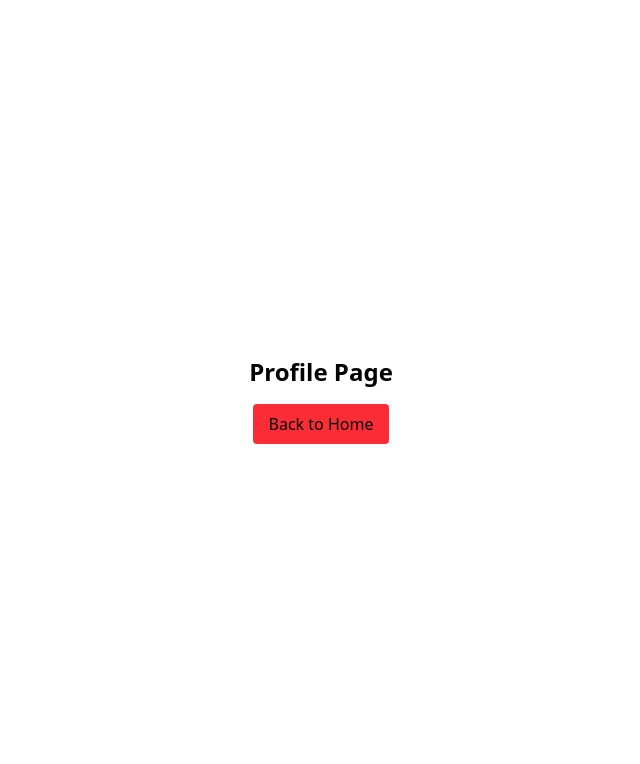
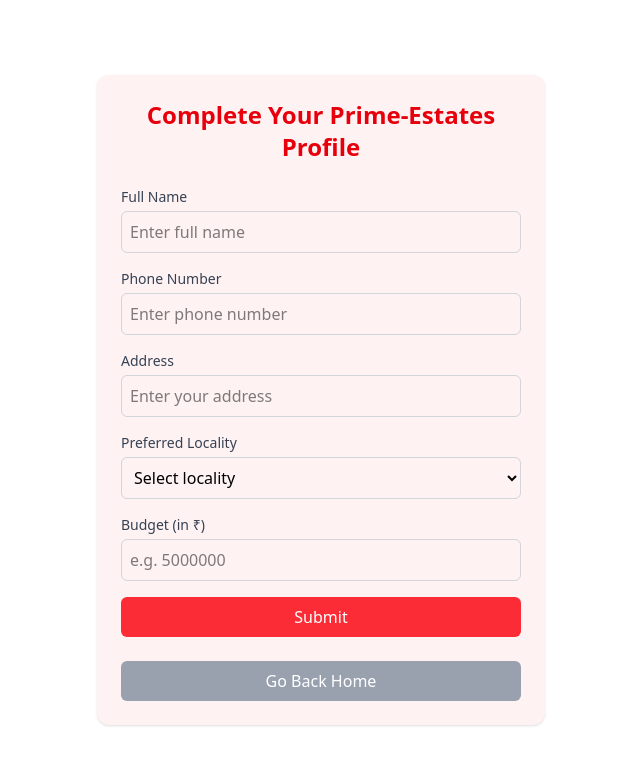
Before and after one commit to Lavanya-sh-1234/Prime-Estates, a Next.js app: page /profile in a window 1280 px wide. Shown: the top 764 px of the page, without its empty margins (319-959 px from the left). Built offline with nearby package versions, Linux system fonts and the light colour scheme.

Commit message:
added profile page logic and layout

```diff
--- a/src/app/profile/page.tsx
+++ b/src/app/profile/page.tsx
@@ -1,14 +1,155 @@
-import Link from "next/link";
+"use client";
 
-export default function Page() {
+import { Formik, Form, Field, ErrorMessage } from "formik";
+import { useRouter } from "next/navigation";
+import * as Yup from "yup";
+
+const ProfileSchema = Yup.object({
+  fullName: Yup.string().required("Full name is required"),
+  phone: Yup.string()
+    .matches(/^[0-9]{10}$/, "Enter a valid 10-digit number")
+    .required("Phone number is required"),
+  address: Yup.string().required("Address is required"),
+  locality: Yup.string().required("Preferred locality is required"),
+  budget: Yup.number()
+    .typeError("Budget must be a number")
+    .required("Budget is required"),
+});
+
+export default function ProfilePage() {
+  const router = useRouter();
   return (
-    <main className="min-h-screen flex items-center justify-center">
-      <div className="flex flex-col items-center gap-4">
-        <h1 className="text-2xl font-semibold">Profile Page</h1>
-        <Link href="/" replace>
-          <button className="px-4 py-2 bg-red-500 rounded">Back to Home</button>
-        </Link>
+    <div
+      className="min-h-screen flex items-center justify-center bg-white"
+      suppressHydrationWarning
+    >
+      <div className="w-full max-w-md bg-red-50 p-6 rounded-xl shadow-sm">
+        <h1 className="text-2xl font-semibold text-red-600 mb-6 text-center">
+          Complete Your Prime-Estates Profile
+        </h1>
+
+        <Formik
+          initialValues={{
+            fullName: "",
+            phone: "",
+            address: "",
+            locality: "",
+            budget: "",
+          }}
+          validationSchema={ProfileSchema}
+          onSubmit={(values, { resetForm }) => {
+            console.log("Form Data:", values);
+            alert("Profile submitted successfully!");
+            resetForm();
+          }}
+        >
+          {() => (
+            <Form className="space-y-4">
+              <div>
+                <label className="block text-sm font-medium text-gray-700">
+                  Full Name
+                </label>
+                <Field
+                  name="fullName"
+                  className="w-full border border-gray-300 rounded-md p-2 mt-1"
+                  placeholder="Enter full name"
+                />
+                <ErrorMessage
+                  name="fullName"
+                  component="div"
+                  className="text-red-500 text-sm"
+                />
+              </div>
+
+              <div>
+                <label className="block text-sm font-medium text-gray-700">
+                  Phone Number
+                </label>
+                <Field
+                  name="phone"
+                  className="w-full border border-gray-300 rounded-md p-2 mt-1"
+                  placeholder="Enter phone number"
+                />
+                <ErrorMessage
+                  name="phone"
+                  component="div"
+                  className="text-red-500 text-sm"
+                />
+              </div>
+
+              <div>
+                <label className="block text-sm font-medium text-gray-700">
+                  Address
+                </label>
+                <Field
+                  name="address"
+                  className="w-full border border-gray-300 rounded-md p-2 mt-1"
+                  placeholder="Enter your address"
+                />
+                <ErrorMessage
+                  name="address"
+                  component="div"
+                  className="text-red-500 text-sm"
+                />
+              </div>
+
+              <div>
+                <label className="block text-sm font-medium text-gray-700">
+                  Preferred Locality
+                </label>
+                <Field
+                  as="select"
+                  name="locality"
+                  className="w-full border border-gray-300 rounded-md p-2 mt-1"
+                >
+                  <option value="">Select locality</option>
+                  <option value="Andheri">Andheri</option>
+                  <option value="Bandra">Bandra</option>
+                  <option value="Powai">Powai</option>
+                  <option value="Juhu">Juhu</option>
+                  <option value="Thane">Thane</option>
+                </Field>
+                <ErrorMessage
+                  name="locality"
+                  component="div"
+                  className="text-red-500 text-sm"
+                />
+              </div>
+
+              <div>
+                <label className="block text-sm font-medium text-gray-700">
+                  Budget (in ₹)
+                </label>
+                <Field
+                  name="budget"
+                  className="w-full border border-gray-300 rounded-md p-2 mt-1"
+                  placeholder="e.g. 5000000"
+                />
+                <ErrorMessage
+                  name="budget"
+                  component="div"
+                  className="text-red-500 text-sm"
+                />
+              </div>
+
+              <button
+                type="submit"
+                className="w-full bg-red-500 text-white py-2 rounded-md hover:bg-red-600 transition"
+              >
+                Submit
+              </button>
+
+              <button
+                type="button"
+                onClick={() => router.push("/")}
+                className="w-full mt-2 bg-gray-400 text-white py-2 rounded-md hover:bg-gray-500 transition"
+              >
+                Go Back Home
+              </button>
+            </Form>
+          )}
+        </Formik>
       </div>
-    </main>
+    </div>
   );
 }
--- a/src/components/Navbar.tsx/Navbar.tsx
+++ b/src/components/Navbar.tsx/Navbar.tsx
@@ -6,10 +6,12 @@
   HeartIcon,
   DevicePhoneMobileIcon,
   Bars3Icon,
+  UserIcon,
 } from "@heroicons/react/24/solid";
 import { useRouter } from "next/navigation";
 
 import { removeToken } from "@/utils/loginHandler";
+import Link from "next/link";
 
 type NavbarProps = { authToken?: string | null };
 
@@ -59,6 +61,15 @@
           Download App
           <DevicePhoneMobileIcon className="w-4 h-4 sm:w-5 sm:h-5" />
         </span>
+        <span className="flex items-center gap-1">
+          <Link
+            href="/profile"
+            className="flex items-center gap-1 hover:text-red-600"
+          >
+            Profile
+            <UserIcon className="w-4 h-4 sm:w-5 sm:h-5" />
+          </Link>
+        </span>
         <span className="whitespace-nowrap">Post your Property</span>
 
         <div className="bg-red-600 text-white font-light text-xs sm:text-sm rounded h-6 sm:h-7 w-12 sm:w-14 flex justify-center items-center">
```
